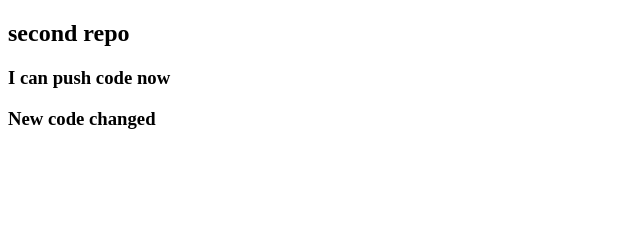
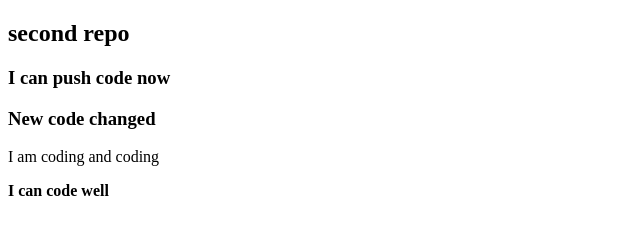
Before and after one commit to abdullahmiraz/my-second-repo, a plain HTML site: page index.html in a window 1280 px wide. Shown: the whole page, without its empty margins (0-640 px from the left). Drawn offline with Linux system fonts and the light colour scheme.

Commit message:
third commit

```diff
--- a/index.html
+++ b/index.html
@@ -10,5 +10,7 @@
     <h2>second repo</h2>
     <h3>I can push code now</h3>
     <h3>New code changed</h3>
+    <p>I am coding and coding</p>
+    <b>I can code well</b>
 </body>
 </html>
```
